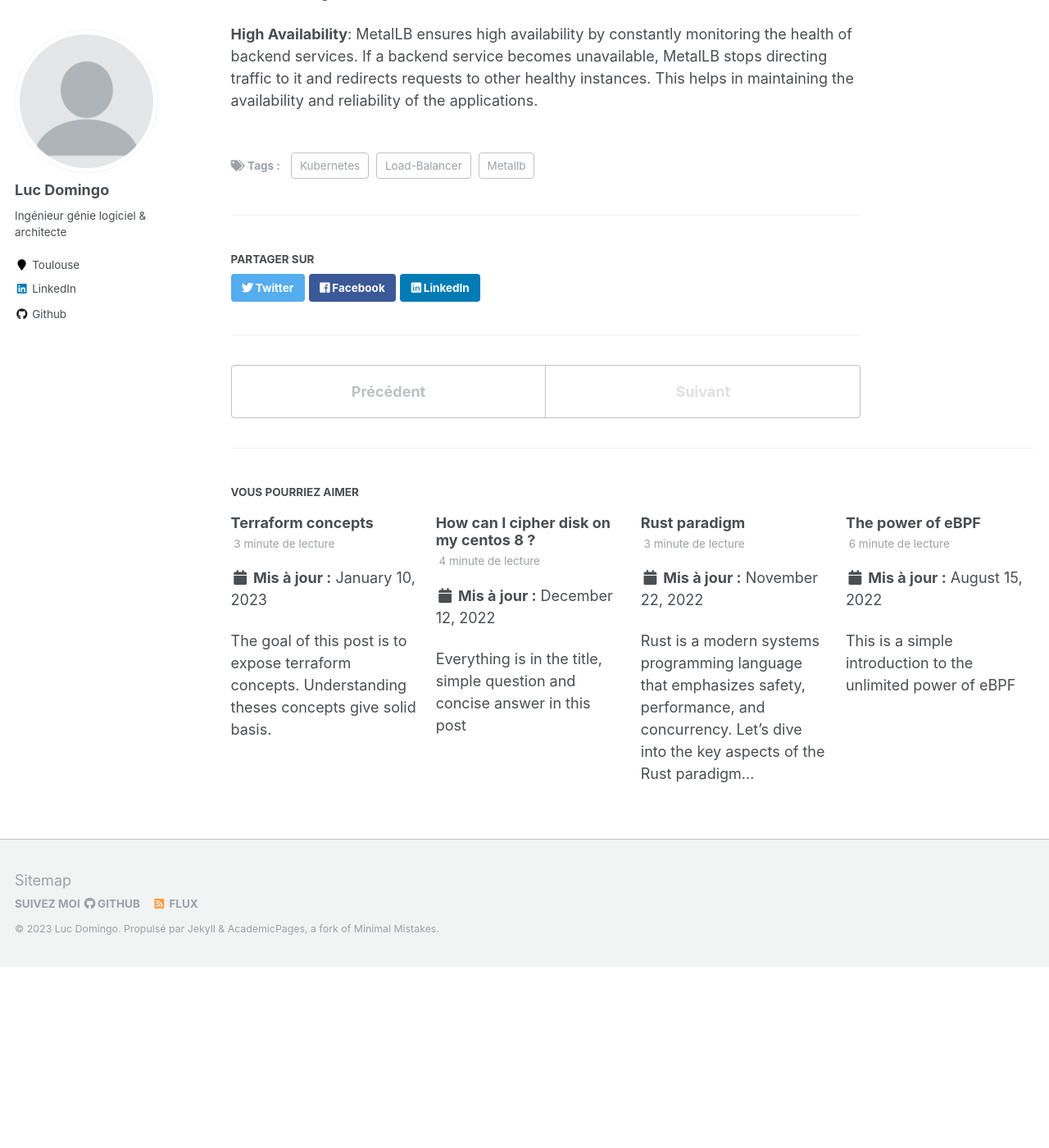
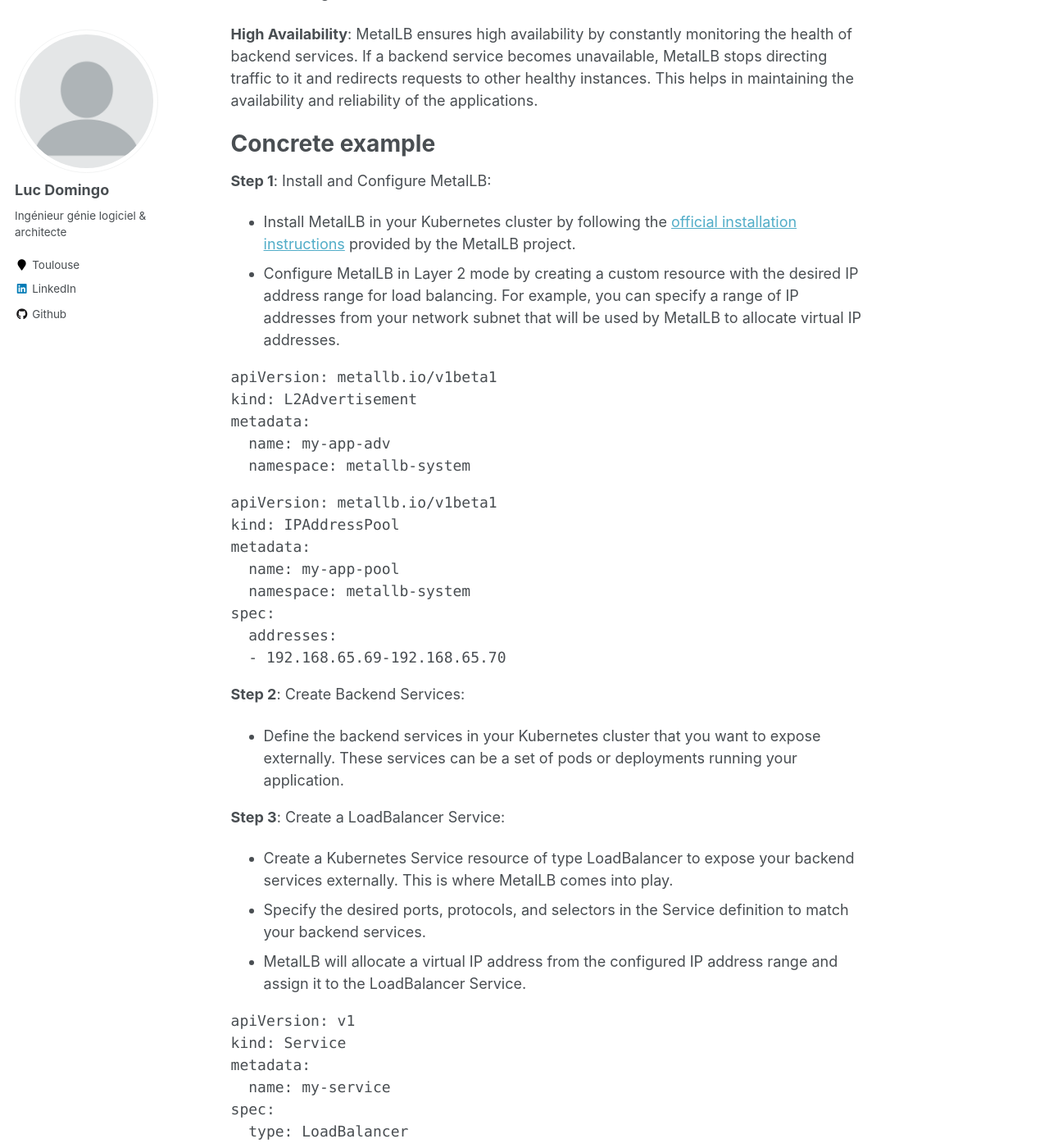
Before and after one commit to LucDomingo/mywebsite, a Jekyll site: the page built from _posts/2023-03-14-Understanding-Metallb.md, in a window 1280 px wide and 1400 px high, scrolled down 2358 px. Shown: the whole window at 82% size. Built offline with Jekyll 4.4.1, drawn with Linux system fonts in a browser that asks for light colours; before the commit the page ends 3537 px from its top, so only the background shows below that; some of the changed text lies outside the part shown.

Commit message:
Update 2023-03-14-Understanding-Metallb.md

```diff
--- a/_posts/2023-03-14-Understanding-Metallb.md
+++ b/_posts/2023-03-14-Understanding-Metallb.md
@@ -44,3 +44,53 @@ Here's a high-level overview of how MetalLB works:
 **Service Discovery**: MetalLB integrates with the Kubernetes service discovery mechanisms. When a service is created or updated, MetalLB automatically assigns an external IP address to it. This enables external clients to reach the service without any manual configuration.
 
 **High Availability**: MetalLB ensures high availability by constantly monitoring the health of backend services. If a backend service becomes unavailable, MetalLB stops directing traffic to it and redirects requests to other healthy instances. This helps in maintaining the availability and reliability of the applications.
+
+Concrete example
+======
+
+**Step 1**: Install and Configure MetalLB:
+- Install MetalLB in your Kubernetes cluster by following the [official installation instructions](https://metallb.universe.tf/installation/) provided by the MetalLB project.
+- Configure MetalLB in Layer 2 mode by creating a custom resource with the desired IP address range for load balancing. For example, you can specify a range of IP addresses from your network subnet that will be used by MetalLB to allocate virtual IP addresses.
+<pre>
+apiVersion: metallb.io/v1beta1
+kind: L2Advertisement
+metadata:
+  name: my-app-adv
+  namespace: metallb-system
+</pre>
+<pre>
+apiVersion: metallb.io/v1beta1
+kind: IPAddressPool
+metadata:
+  name: my-app-pool
+  namespace: metallb-system
+spec:
+  addresses:
+  - 192.168.65.69-192.168.65.70
+</pre>
+
+**Step 2**: Create Backend Services:
+- Define the backend services in your Kubernetes cluster that you want to expose externally. These services can be a set of pods or deployments running your application.
+
+**Step 3**: Create a LoadBalancer Service:
+- Create a Kubernetes Service resource of type LoadBalancer to expose your backend services externally. This is where MetalLB comes into play.
+- Specify the desired ports, protocols, and selectors in the Service definition to match your backend services.
+- MetalLB will allocate a virtual IP address from the configured IP address range and assign it to the LoadBalancer Service.
+<pre>
+apiVersion: v1
+kind: Service
+metadata:
+  name: my-service
+spec:
+  type: LoadBalancer
+  ports:
+  - port: 80
+    targetPort: 8080
+  selector:
+    app: my-app
+</pre>
+
+**Step 4**: Access the LoadBalancer Service:
+- MetalLB, in Layer 2 mode, responds to ARP requests for the virtual IP address it allocated for the LoadBalancer Service.
+- Once MetalLB receives the ARP request, it maps the virtual IP address to the backend services and forwards the traffic accordingly.
+- External clients can now access the LoadBalancer Service using the allocated virtual IP address, and MetalLB will distribute the traffic to the backend services. In our case on 192.168.65.69:80
```
